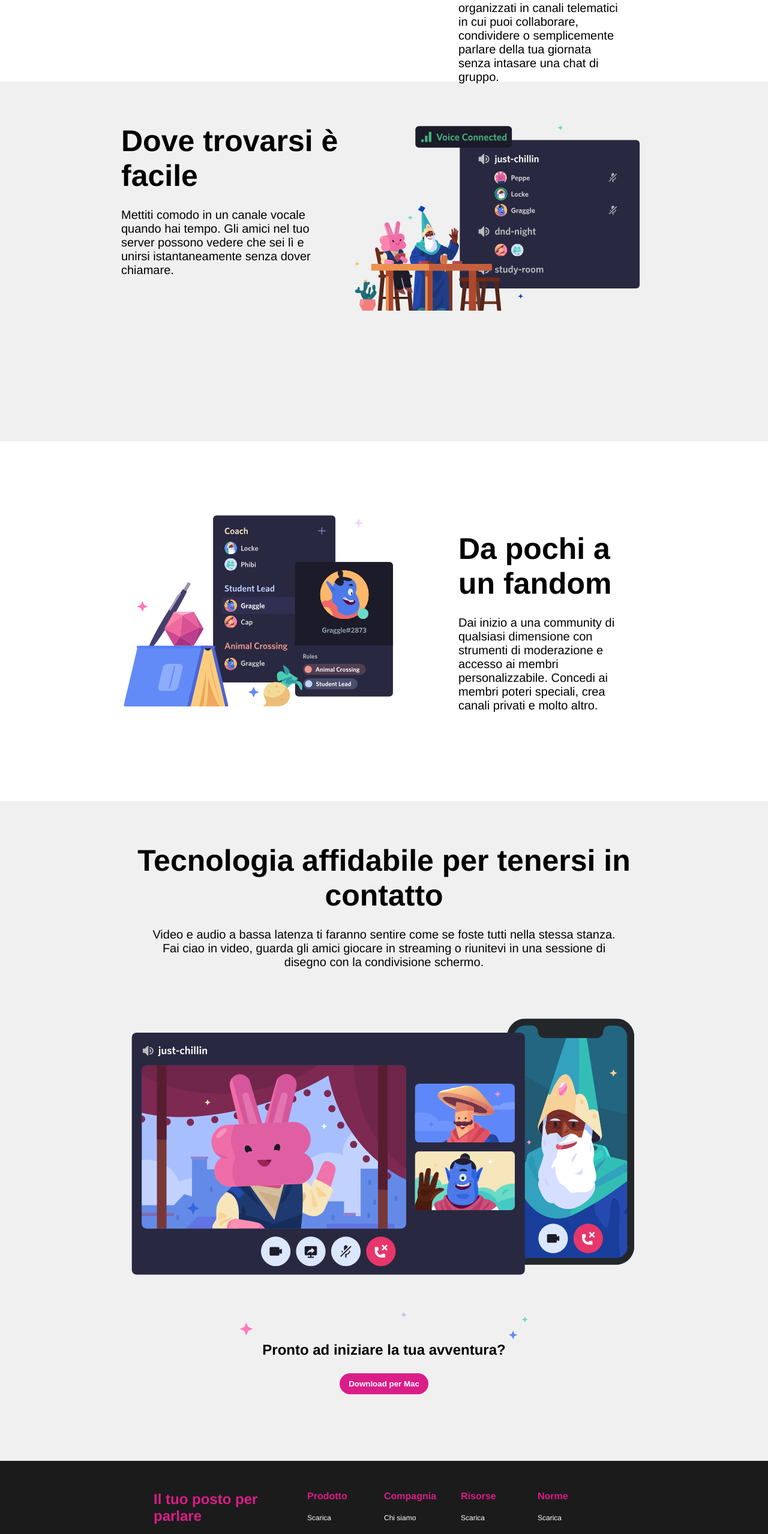
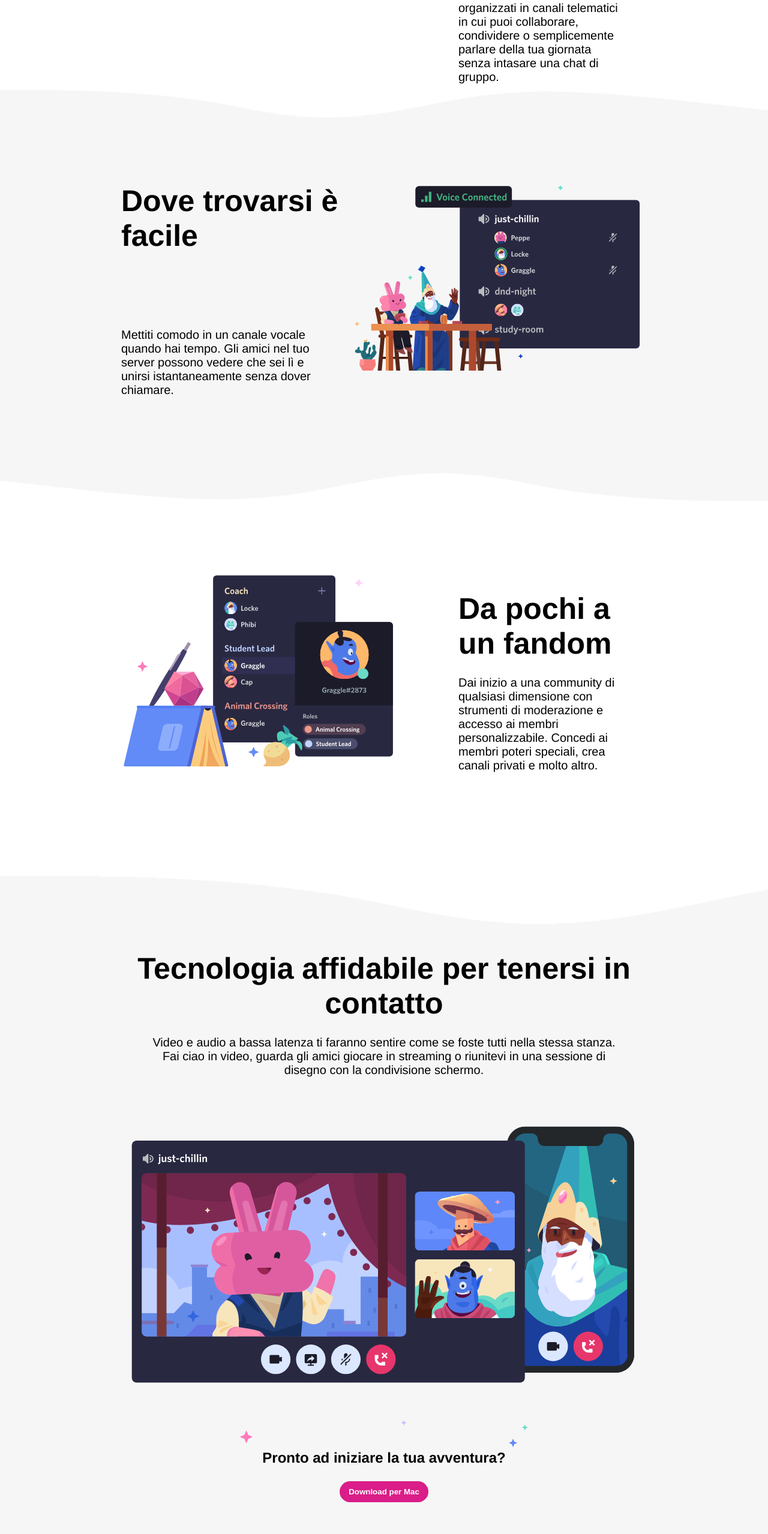
Before and after one commit to emanuele23dev/htmlcss-discord, a plain HTML site: page index.html in a window 1280 px wide. Shown: the part 1062-3620 px from the top of the page at 60% size. Drawn offline with Linux system fonts and the light colour scheme.

Commit message:
end discord

```diff
--- a/assets/style.css
+++ b/assets/style.css
@@ -20,9 +20,7 @@ img {
   --block-1: #2b5eea;
   --block-2: #f0f0f0;
   --block-3: #1b1b1b;
-  --block-4: #5e0009;
-  --block-5: #460002;
-  --block-6: #da1d88;
+  --block-4: #da1d88;
 }
 /* end #color palette */
 
@@ -167,12 +165,15 @@ p {
 }
 
 .bg-3 {
-  background-color: var(--block-2);
+  background-image: url(../assets/images/onde\ 2.png);
   padding-top: 50px;
   padding-bottom: 50px;
+  background-size: contain;
+  background-repeat:round;
 }
 
 .rectangle4 {
+  margin-top: 100px;
   height: 500px;
   width: 40%;
 }
@@ -183,6 +184,7 @@ p {
 }
 
 .move-l {
+  margin-top: 100px;
   text-align: left;
   padding-left: 10px;
   vertical-align: middle;
@@ -220,17 +222,22 @@ h1.move-r7 {
 
 /* fifth section */
 .bg-5 {
-  background-color: var(--block-2);
   padding-top: 50px;
   padding-bottom: 50px;
+  background-image: url(../assets/images/waves.png);
+  background-size: cover;
 }
 
 .rectangle8 {
-  height: 1000px;
+  height: 1100px;
   width: 70%;
   text-align: center;
   vertical-align: middle;
   font-family: Whitney, "Helvetica Neue", Helvetica, Arial, sans-serif;
+}
+
+.tecnology{
+  padding-top: 100px;
 }
 
 .img-5 {
@@ -256,7 +263,7 @@ h2 {
   margin-right: 10px;
   margin-left: 10px;
   margin-top: 25px;
-  background-color: var(--block-6);
+  background-color: var(--block-4);
   color: white;
 }
 /* end fifth section */
@@ -276,12 +283,12 @@ footer {
 }
 
 .first-d {
-  width: 20%;
+    width: 30%;
 }
 
 .title-f {
   text-align: left;
-  color: var(--block-6);
+  color: var(--block-4);
   font-family: Whitney, "Helvetica Neue", Helvetica, Arial, sans-serif;
 }
 
@@ -323,7 +330,7 @@ span {
 
 .second-d {
   width: 10%;
-  color: var(--block-6);
+  color: var(--block-4);
   font-family: Whitney, "Helvetica Neue", Helvetica, Arial, sans-serif;
 }
 
@@ -345,7 +352,7 @@ span {
 
 /* footer bottom  */
 .color-w {
-  border-bottom: 0.5px solid var(--block-6);
+  border-bottom: 0.5px solid var(--block-4);
   margin-bottom: 25px;
   margin-left: 230px;
   margin-right: 230px;
@@ -370,7 +377,7 @@ span {
   font-weight: bold;
   margin-right: 10px;
   margin-left: 10px;
-  background-color: var(--block-6);
+  background-color: var(--block-4);
   color: white;
 }
 /* end footer bottom */
--- a/index.html
+++ b/index.html
@@ -103,7 +103,7 @@
       <section class="fifth">
         <div class="flex-container bg-5">
           <div class="rectangle8">
-            <h1>Tecnologia affidabile per tenersi in contatto</h1>
+            <h1 class="tecnology">Tecnologia affidabile per tenersi in contatto</h1>
             <p>
               Video e audio a bassa latenza ti faranno sentire come se foste
               tutti nella stessa stanza. Fai ciao in video, guarda gli amici
@@ -132,8 +132,7 @@
                   text-align: center;
                   vertical-align: middle;
                   margin-left: 4px;
-                "
-              ></i
+                  "></i
             ></span>
             <div>
               <img class="fb" src="./assets/images/F.png" alt="" />
@@ -150,7 +149,6 @@
             <a href="https://google.com" class="sotto-m">Sicurezza</a>
             <a href="https://google.com" class="sotto-m">Assistenza</a>
           </div>
-
           <div class="second-d flex-container2">
             <h4>Compagnia</h4>
             <a href="https://google.com" class="sotto-m">Chi siamo</a>
@@ -183,9 +181,7 @@
           </div>
         </div>
       </section>
-
       <hr class="color-w" />
-
       <section class="footer-bottom">
         <div class="flex-container">
           <div class="flex-container3 bg-fb">
@@ -199,5 +195,3 @@
     </footer>
   </body>
 </html>
-
-<!-- footer -->
```
Also changed, not shown: assets/images/onde 2.png (added), assets/images/waves.png (added).
